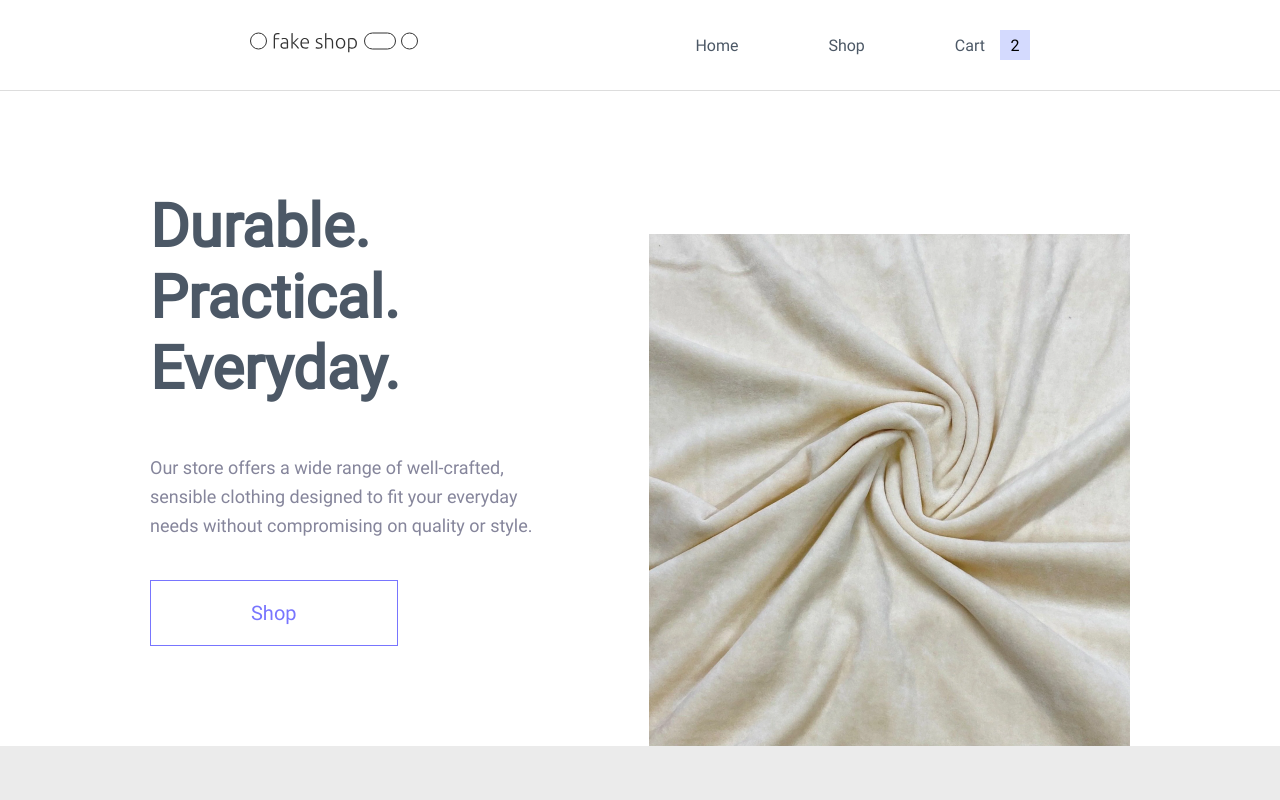
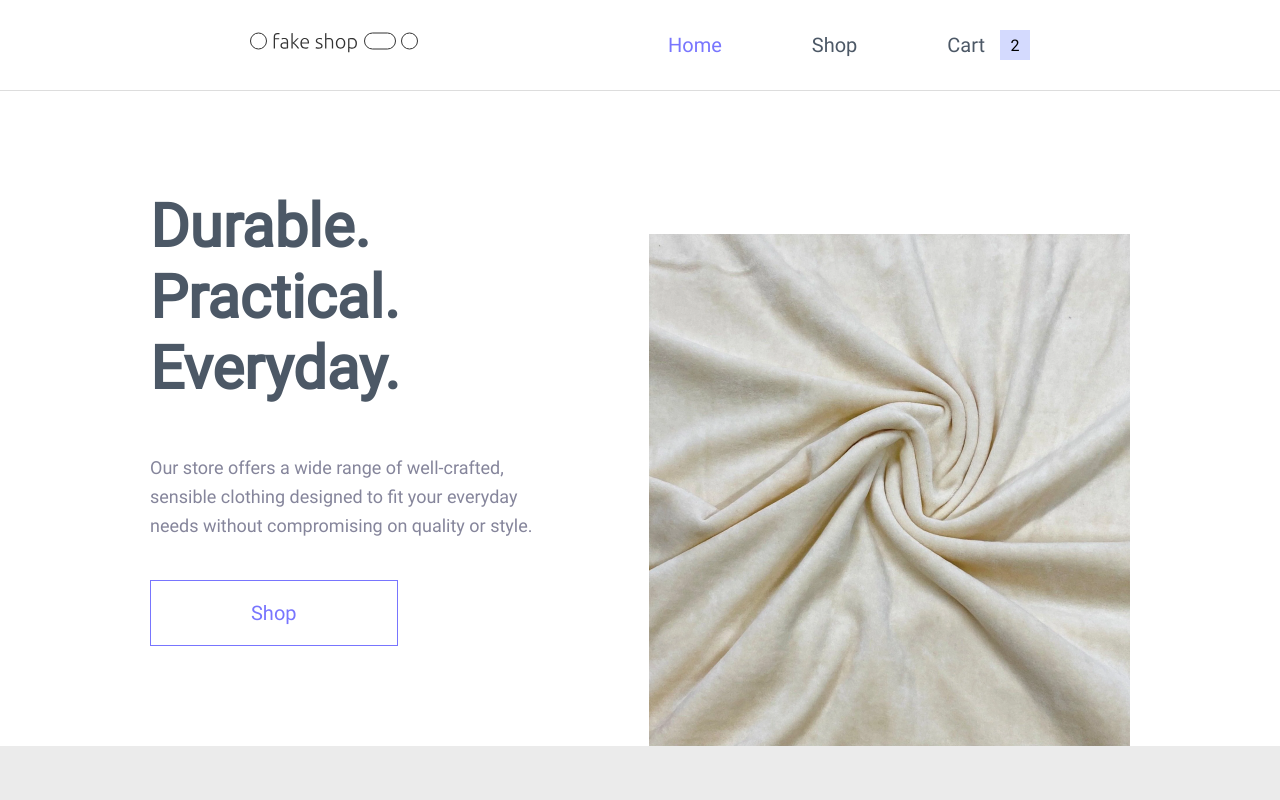
Before and after one commit to w1nterm00n/fake-store, a React (Vite) app: page / in a window 1280 px wide. Shown: the top 800 px of the page. Built offline with nearby package versions, Linux system fonts and the light colour scheme; no server answers.

Commit message:
I made the link color change when moving between links in the navbar

```diff
--- a/src/components/cart-page/Cart.jsx
+++ b/src/components/cart-page/Cart.jsx
@@ -10,7 +10,7 @@ function Cart() {
 
   return (
     <>
-      <Navbar/>
+      <Navbar page="cart"/>
       <div className='cartWrapper pageWrapper'>
         <ul className='contentSections'>
           <li style={{ width: '50%' }}>Item</li>
--- a/src/components/home-page/Home.jsx
+++ b/src/components/home-page/Home.jsx
@@ -41,7 +41,7 @@ function Home() {
 
   return (
     <>
-      <Navbar/>
+      <Navbar page="home"/>
 
     {/* mainDescription */}
       <div className='pageWrapper'>
--- a/src/components/navbar/Navbar.css
+++ b/src/components/navbar/Navbar.css
@@ -8,6 +8,12 @@ header{
     list-style-type: none;
     gap: 90px;
     align-items: center;
+}
+.navbarMenu > li > a{
+    font-size: 20px;
+}
+.colouredLink{
+    color: #7875FE;
 }
 .cardLi{
     display: flex;
--- a/src/components/navbar/Navbar.jsx
+++ b/src/components/navbar/Navbar.jsx
@@ -2,7 +2,7 @@ import './Navbar.css'
 import logo from '../../assets/logo_light.svg'
 import { Link } from "react-router-dom";
 
-function Navbar() {
+function Navbar({page}) {
     return (
       <>
       <div className="navbarWrapper">
@@ -10,12 +10,15 @@ function Navbar() {
             <Link to="/"><img src={logo} alt="fake shop"/></Link>
             <div className="navbarLine"></div>
             <ul className="navbarMenu">
-                <li><Link to="/">Home</Link></li>
-                <li><Link to="/shop">Shop</Link></li>
+
+                <li><Link to="/" className={page === "home" ? "colouredLink" : ""}>Home</Link></li>
+                <li><Link to="/shop" className={page === "shop" ? "colouredLink" : ""}>Shop</Link></li>
+
                 <li className="cardLi">
-                <Link to="/cart">Cart</Link>
-                    <div className="displayItemsAmount">2</div>
+                  <Link to="/cart" className={page === "cart" ? "colouredLink" : ""}>Cart</Link>
+                  <div className="displayItemsAmount">2</div>
                 </li>
+
             </ul>
         </header>
       </div>
--- a/src/components/shop-page/Shop.jsx
+++ b/src/components/shop-page/Shop.jsx
@@ -25,7 +25,7 @@ function Shop() {
 
   return (
     <>
-      <Navbar/>
+      <Navbar page="shop"/>
 
       <div className='pageWrapper'>
         <div className='shopItemsContainer'>
```
